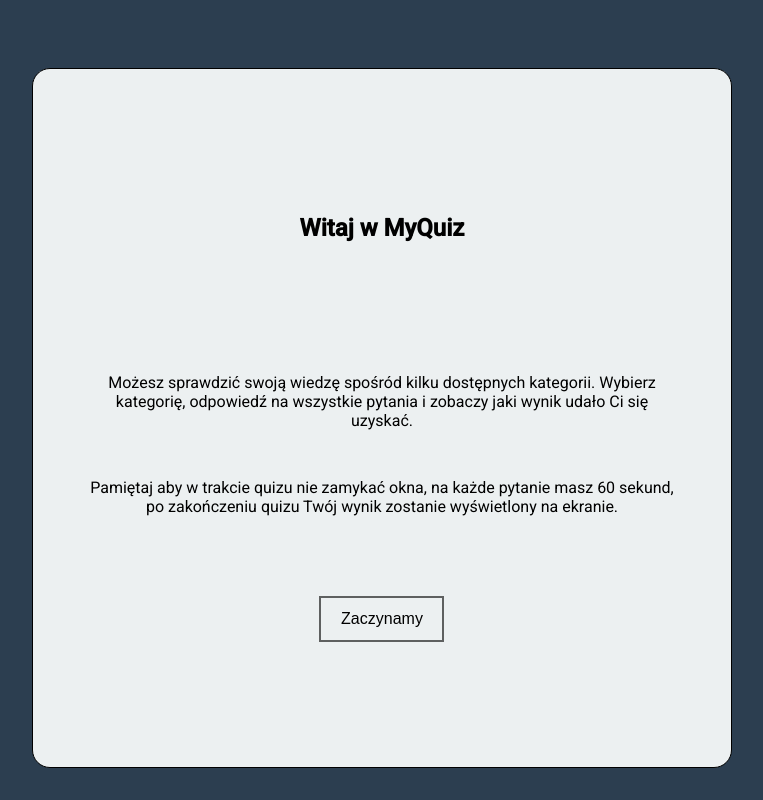
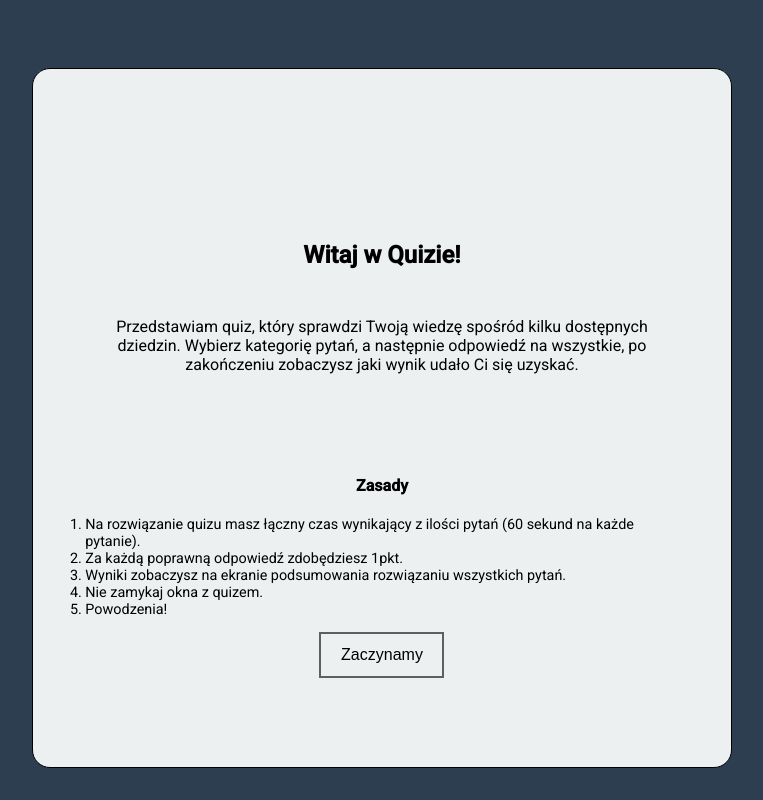
Before and after one commit to kkolcz/angular-quiz-app, an Angular app: page / in a window 1280 px wide. Shown: the whole page, without its empty margins (258-1021 px from the left). Built offline with nearby package versions, Linux system fonts and the light colour scheme.

Commit message:
add description to welcome

```diff
--- a/src/app/welcome/welcome.component.html
+++ b/src/app/welcome/welcome.component.html
@@ -1,13 +1,28 @@
 <div class="appContainer">
     <div class="container">
+        <div class="description">
+            <h2 class="title">Witaj w Quizie!</h2>
+            <p>Przedstawiam quiz, który sprawdzi Twoją wiedzę spośród kilku dostępnych dziedzin. Wybierz kategorię
+                pytań, a następnie odpowiedź na
+                wszystkie, po zakończeniu zobaczysz jaki wynik udało Ci się uzyskać.</p>
+        </div>
         <div>
-            <h2 class="title">Witaj w MyQuiz</h2>
-        </div>
-        <div class="description">
-            <p>Możesz sprawdzić swoją wiedzę spośród kilku dostępnych kategorii. Wybierz kategorię, odpowiedź na
-                wszystkie pytania i zobaczy jaki wynik udało Ci się uzyskać.</p>
-            <p>Pamiętaj aby w trakcie quizu nie zamykać okna, na każde pytanie masz 60 sekund, po zakończeniu quizu Twój
-                wynik zostanie wyświetlony na ekranie.</p>
+            <h4 class="rulesContainer">Zasady</h4>
+            <ul class="rulesList">
+                <li>
+                    Na rozwiązanie quizu masz łączny czas wynikający z ilości pytań (60 sekund na każde pytanie).
+                </li>
+                <li>Za każdą poprawną odpowiedź zdobędziesz 1pkt.</li>
+                <li>
+                    Wyniki zobaczysz na ekranie podsumowania rozwiązaniu wszystkich pytań.
+                </li>
+                <li>
+                    Nie zamykaj okna z quizem.
+                </li>
+                <li>
+                    Powodzenia!
+                </li>
+            </ul>
         </div>
 
         <div class="buttons">
--- a/src/app/welcome/welcome.component.scss
+++ b/src/app/welcome/welcome.component.scss
@@ -15,3 +15,14 @@
 .description p {
   margin-top: 3rem;
 }
+
+.rulesList {
+  padding: 0;
+  list-style-type: decimal;
+  text-align: left;
+  font-size: 0.9rem;
+}
+
+.rulesList li {
+  margin: rem 0;
+}
```
